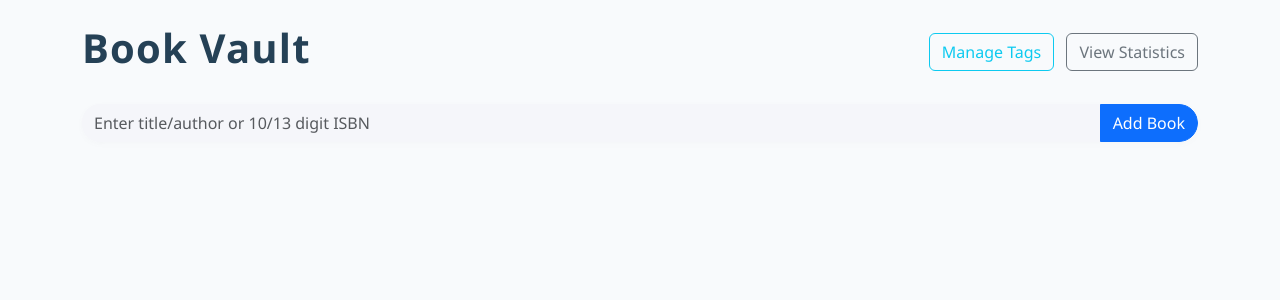
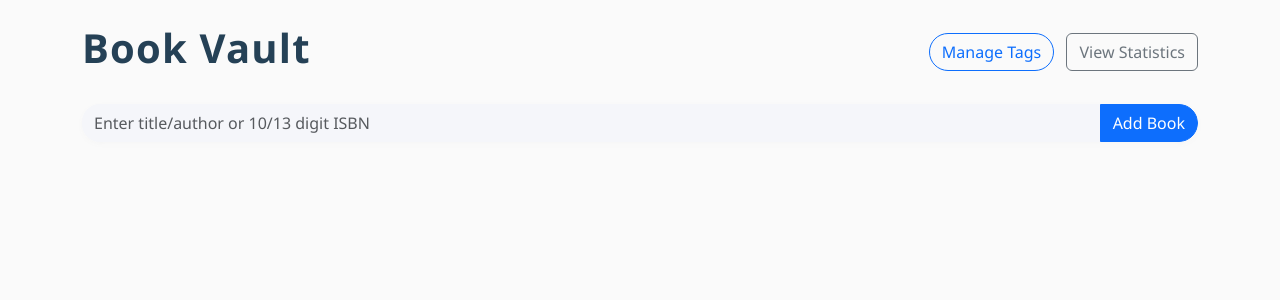
Before and after one commit to dyslexicjedi/BookVault, a Flask app: page / in a window 1280 px wide. Shown: the top 300 px of the page. Run offline with Flask 3, Linux system fonts and the light colour scheme; data that the repository does not hold is empty.

Commit message:
color fix

```diff
--- a/static/style.css
+++ b/static/style.css
@@ -1,5 +1,5 @@
 body {
-    background: #f8fafc;
+    background: #fafafa;
     font-family: 'Segoe UI', 'Helvetica Neue', Arial, 'Liberation Sans', sans-serif;
     color: #24292f;
 }
--- a/templates/index.html
+++ b/templates/index.html
@@ -12,7 +12,7 @@
     <div class="d-flex justify-content-between align-items-center mb-4">
         <h1>Book Vault</h1>
         <div>
-            <a href="{{ url_for('manage_tags') }}" class="btn btn-outline-info me-2">Manage Tags</a>
+            <a href="{{ url_for('manage_tags') }}" class="btn btn-outline-primary me-2">Manage Tags</a>
             <a href="{{ url_for('stats') }}" class="btn btn-outline-secondary">View Statistics</a>
         </div>
     </div>
```
